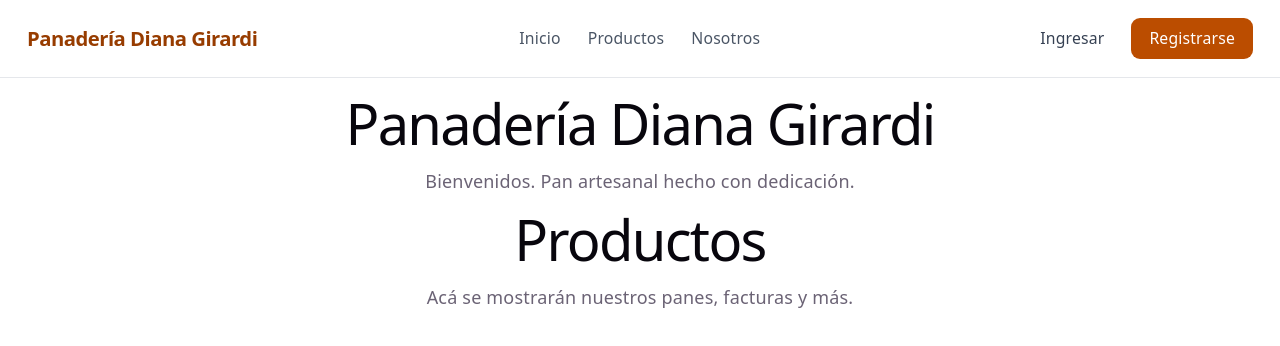
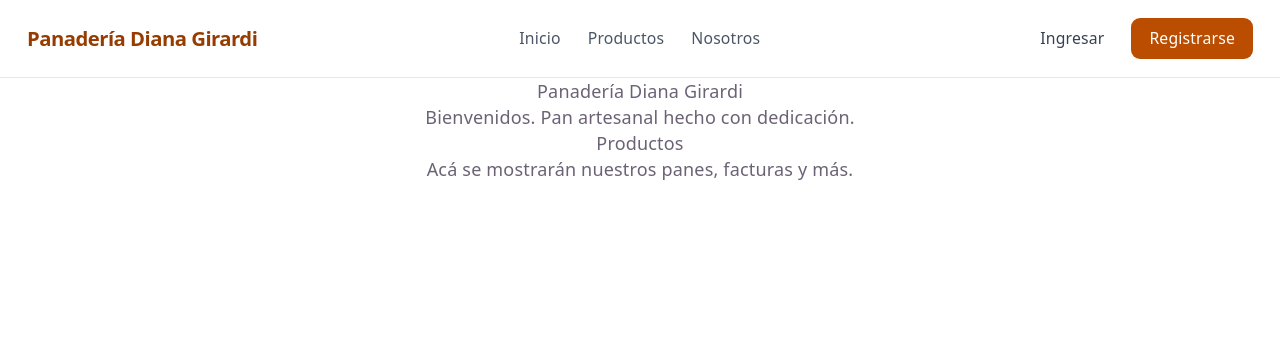
Before and after one commit to juanschechtel/PanaderiaDianaGirardi, a React app in the folder frontend/: page / in a window 1280 px wide. Shown: the top 346 px of the page. Built offline with nearby package versions, Linux system fonts and the light colour scheme; the HTML template or start-up script is replaced by a standard one.

Commit message:
Se cambio el estilo de los h2(pz,ms,js)

```diff
--- a/frontend/src/index.css
+++ b/frontend/src/index.css
@@ -61,31 +61,6 @@
   min-height: 100svh;
 }
 
-h1,
-h2 {
-  font-family: var(--heading);
-  font-weight: 500;
-  color: var(--text-h);
-}
-
-h1 {
-  font-size: 56px;
-  letter-spacing: -1.68px;
-  margin: 32px 0;
-  @media (max-width: 1024px) {
-    font-size: 36px;
-    margin: 20px 0;
-  }
-}
-h2 {
-  font-size: 24px;
-  line-height: 118%;
-  letter-spacing: -0.24px;
-  margin: 0 0 8px;
-  @media (max-width: 1024px) {
-    font-size: 20px;
-  }
-}
 p {
   margin: 0;
 }
```
